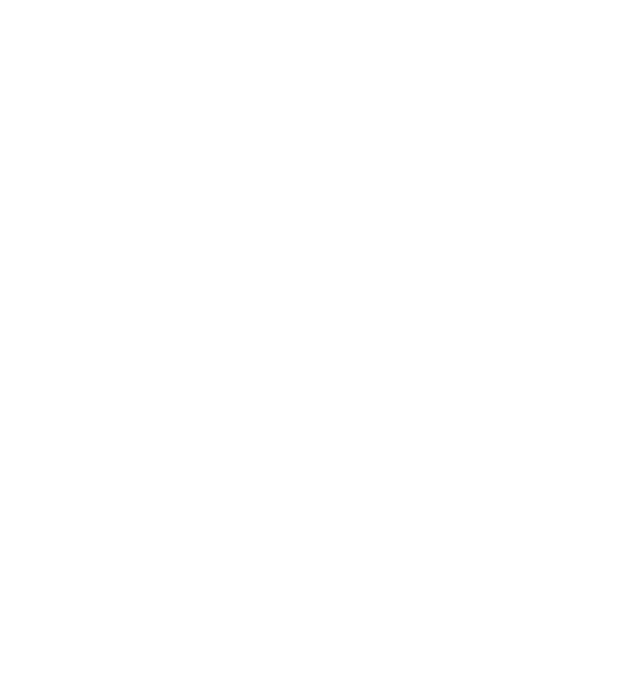
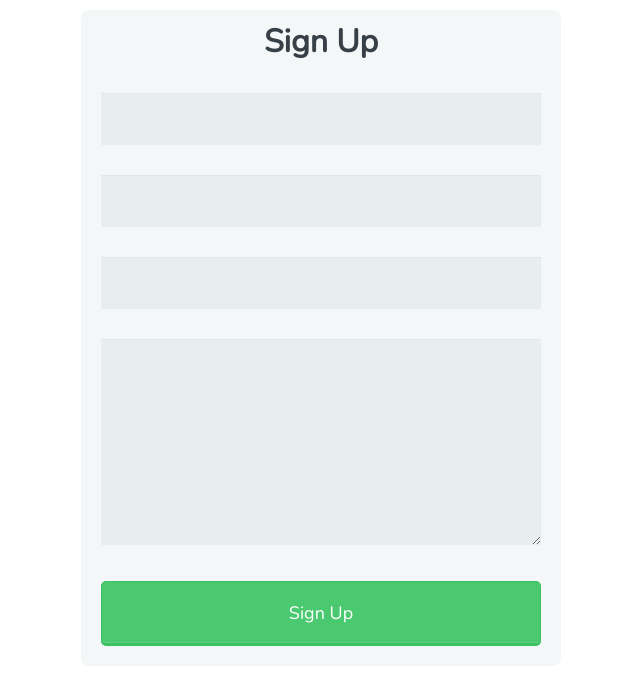
Before and after one commit to Jriordan/Treehouse-HTML-Forms, a plain HTML site: page index.html in a window 1280 px wide. Shown: the whole page, without its empty margins (319-959 px from the left). Drawn offline with nearby package versions, Linux system fonts and the light colour scheme.

Commit message:
First section of course. Added a form and populated it with 4 inputs and a button.

```diff
--- a/index.html
+++ b/index.html
@@ -9,8 +9,16 @@
     <link rel="stylesheet" href="css/main.css">
   </head>
   <body>
+    <form action="index.html" method="post">
+      <h1>Sign Up</h1>
 
+      <input type="text" id="name" name="user_name" value="">
+      <input type="email" id="mail" name="user_email" value="">
+      <input type="password" id="password" name="user_password" value="">
 
+      <textarea id="bio" name="user_bio" rows="8" cols="40"></textarea>
 
+      <button type="submit">Sign Up</button>
+    </form>
   </body>
 </html>
```
Lines whose indentation alone changed are shown as unchanged.
